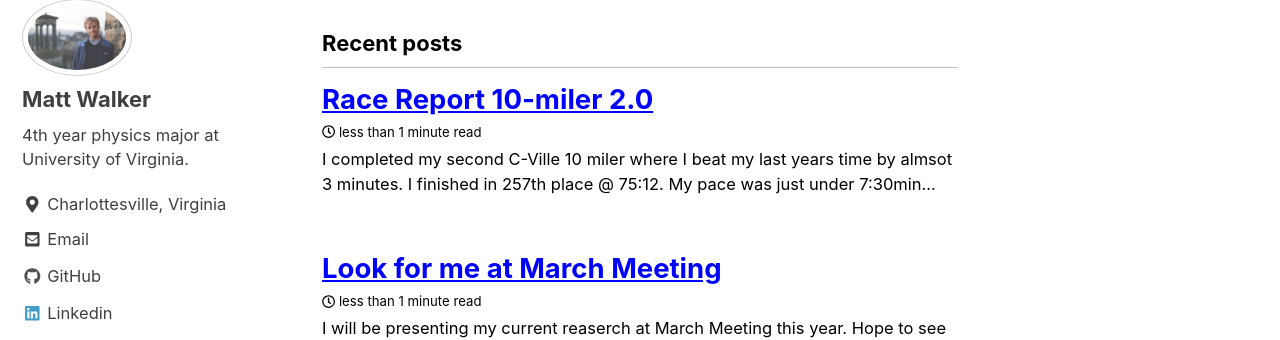
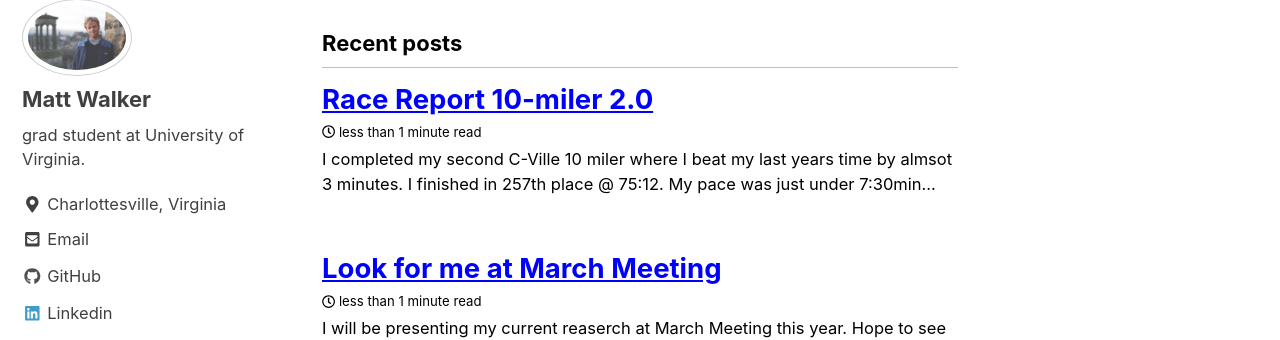
Before and after one commit to Mattwalker411/mathwalker.github.io, a Jekyll site: the page built from index.html, in a window 1280 px wide. Shown: the part 315-655 px from the top of the page. Built offline with Jekyll 4.4.1, drawn with Linux system fonts in a browser that asks for light colours; cached includes are drawn as plain includes; nearby versions of some CDN libraries; some web fonts are replaced; the list of posts is cut into pages by our own code.

Commit message:
fixed things

```diff
--- a/_config.yml
+++ b/_config.yml
@@ -19,7 +19,7 @@ locale                   : "en-US"
 title                    : "Matt Walker "
 title_separator          : "-"
 name                     : "Matt Walker"
-description              : "Physics major and student at UVA "
+description              : "grad student at UVA "
 url                      : "https://mathwalker.com" # the base hostname & protocol for your site e.g. "https://mmistakes.github.io"
 baseurl                  : #"/website" # the subpath of your site, e.g. "/blog"
 repository               : "smelldadirt411/website" # GitHub username/repo-name e.g. "mmistakes/minimal-mistakes"
@@ -110,7 +110,7 @@ analytics:
 author:
   name             :  "Matt Walker"
   avatar           :  "/assets/images/me.JPG"
-  bio              :  "4th year physics major at University of Virginia."
+  bio              :  "grad student at University of Virginia."
   location         :  "Charlottesville, Virginia"
   email            :  #mrw3te@virginia.com
   links:
```
